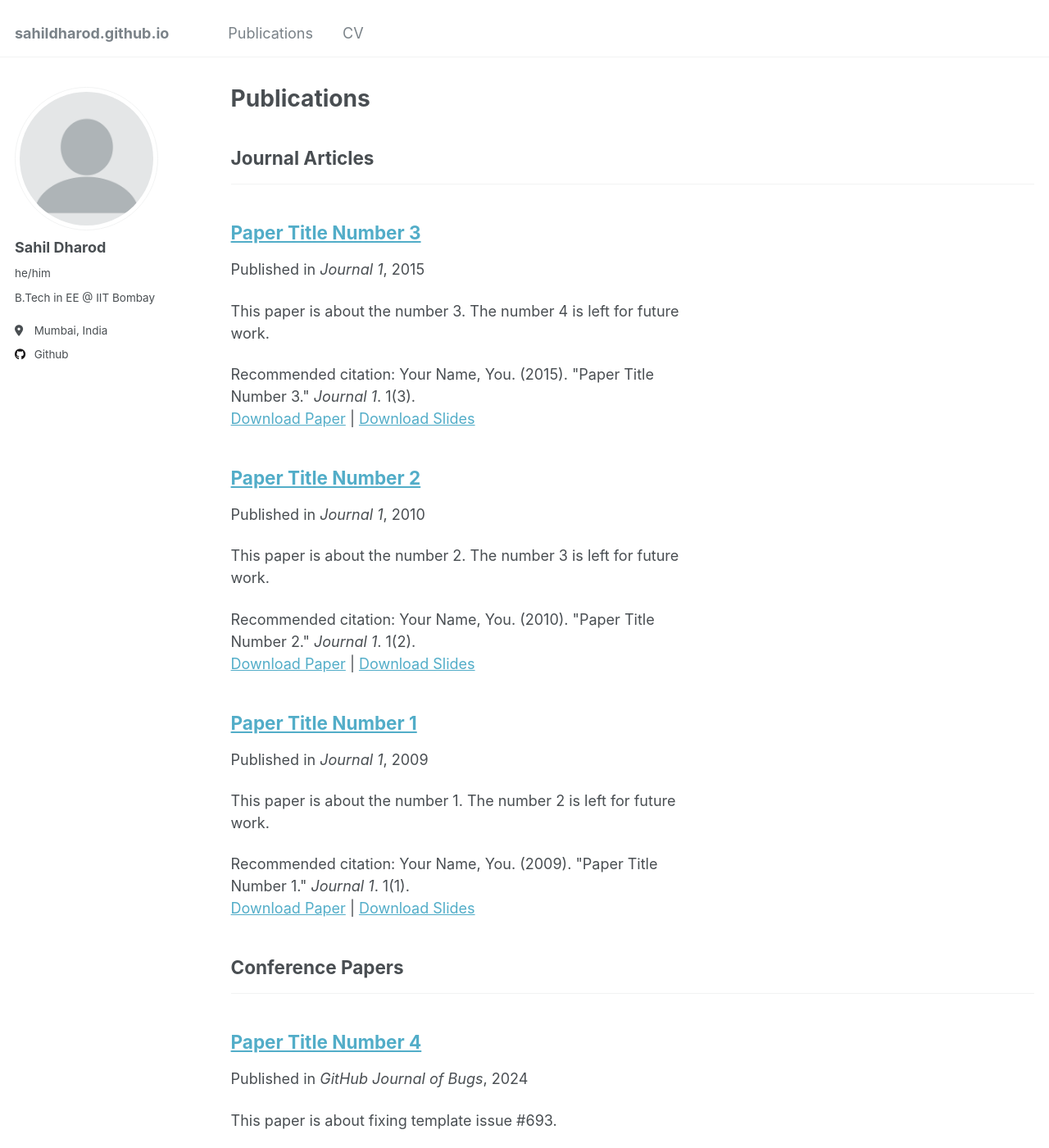
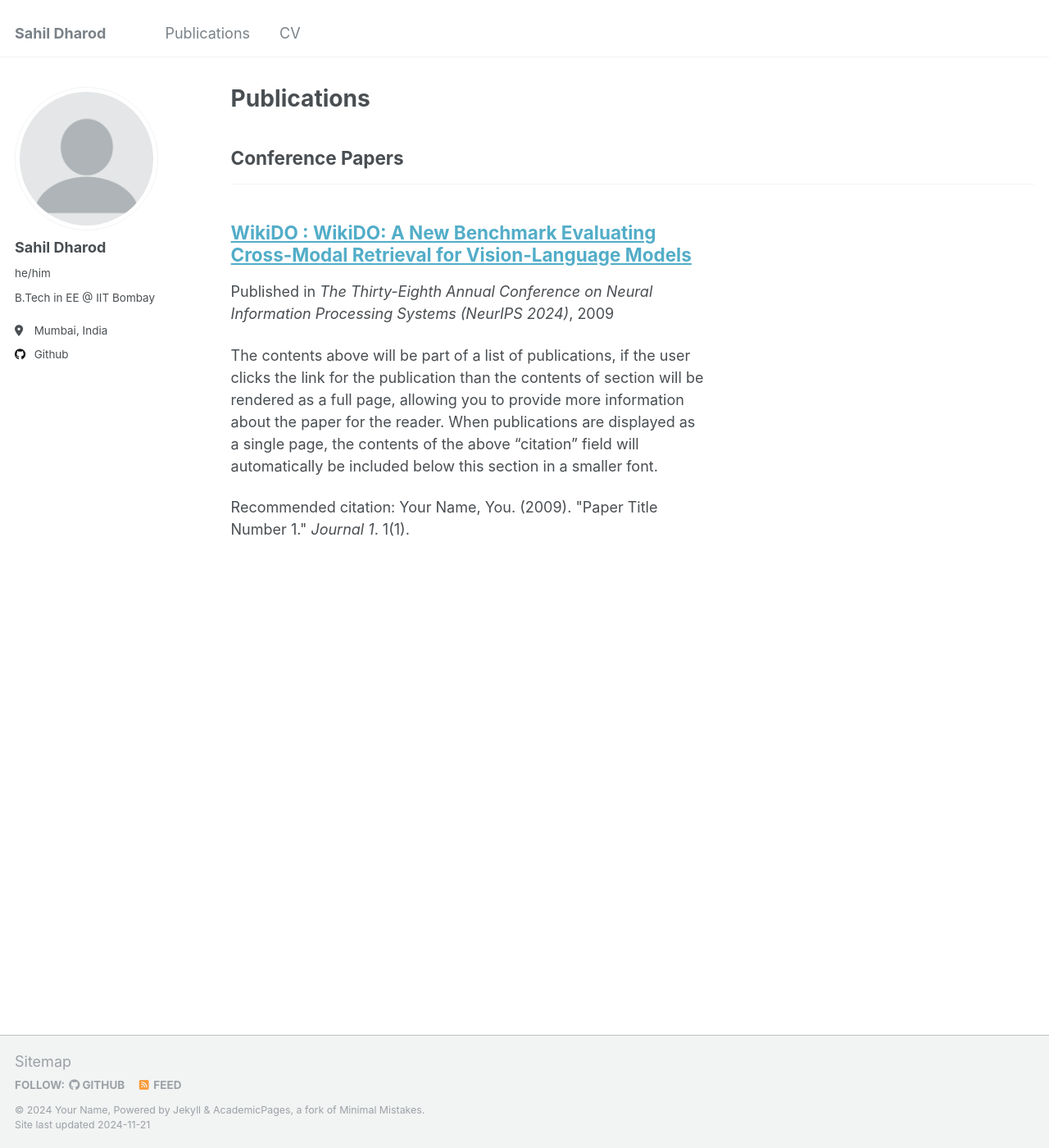
Before and after one commit to sahildharod/sahildharod.github.io, a Jekyll site: the page built from _pages/publications.html, in a window 1280 px wide and 1400 px high. Shown: the whole window at 82% size. Built offline with Jekyll 4.4.1, drawn with Linux system fonts in a browser that asks for light colours; some of the changed text lies outside the part shown.

Commit message:
publications

```diff
--- a/_config.yml
+++ b/_config.yml
@@ -8,7 +8,7 @@
 
 # Basic Site Settings
 locale                   : "en-US"
-# title                    : "Sahil Dharod"
+title                    : "Sahil Dharod"
 title_separator          : "-"
 name                     : &name "Your Name"
 description              : &description "personal description"
--- a/_publications/2009-10-01-paper-title-number-1.md
+++ b/_publications/2009-10-01-paper-title-number-1.md
@@ -1,13 +1,13 @@
 ---
-title: "Paper Title Number 1"
+title: "WikiDO : WikiDO: A New Benchmark Evaluating Cross-Modal Retrieval for Vision-Language Models"
 collection: publications
-category: manuscripts
-permalink: /publication/2009-10-01-paper-title-number-1
-excerpt: 'This paper is about the number 1. The number 2 is left for future work.'
+category: conferences
+# permalink: /publication/2009-10-01-paper-title-number-1
+# excerpt: 'This paper is about the number 1. The number 2 is left for future work.'
 date: 2009-10-01
-venue: 'Journal 1'
-slidesurl: 'http://academicpages.github.io/files/slides1.pdf'
-paperurl: 'http://academicpages.github.io/files/paper1.pdf'
+venue: 'The Thirty-Eighth Annual Conference on Neural Information Processing Systems (NeurIPS 2024)'
+# slidesurl: 'http://academicpages.github.io/files/slides1.pdf'
+# paperurl: 'http://academicpages.github.io/files/paper1.pdf'
 citation: 'Your Name, You. (2009). &quot;Paper Title Number 1.&quot; <i>Journal 1</i>. 1(1).'
 ---
 
--- a/_publications/2010-10-01-paper-title-number-2.md
+++ /dev/null
@@ -1,14 +0,0 @@
----
-title: "Paper Title Number 2"
-collection: publications
-category: manuscripts
-permalink: /publication/2010-10-01-paper-title-number-2
-excerpt: 'This paper is about the number 2. The number 3 is left for future work.'
-date: 2010-10-01
-venue: 'Journal 1'
-slidesurl: 'http://academicpages.github.io/files/slides2.pdf'
-paperurl: 'http://academicpages.github.io/files/paper2.pdf'
-citation: 'Your Name, You. (2010). &quot;Paper Title Number 2.&quot; <i>Journal 1</i>. 1(2).'
----
-
-The contents above will be part of a list of publications, if the user clicks the link for the publication than the contents of section will be rendered as a full page, allowing you to provide more information about the paper for the reader. When publications are displayed as a single page, the contents of the above "citation" field will automatically be included below this section in a smaller font.
--- a/_publications/2015-10-01-paper-title-number-3.md
+++ /dev/null
@@ -1,14 +0,0 @@
----
-title: "Paper Title Number 3"
-collection: publications
-category: manuscripts
-permalink: /publication/2015-10-01-paper-title-number-3
-excerpt: 'This paper is about the number 3. The number 4 is left for future work.'
-date: 2015-10-01
-venue: 'Journal 1'
-slidesurl: 'http://academicpages.github.io/files/slides3.pdf'
-paperurl: 'http://academicpages.github.io/files/paper3.pdf'
-citation: 'Your Name, You. (2015). &quot;Paper Title Number 3.&quot; <i>Journal 1</i>. 1(3).'
----
-
-The contents above will be part of a list of publications, if the user clicks the link for the publication than the contents of section will be rendered as a full page, allowing you to provide more information about the paper for the reader. When publications are displayed as a single page, the contents of the above "citation" field will automatically be included below this section in a smaller font.
--- a/_publications/2024-02-17-paper-title-number-4.md
+++ /dev/null
@@ -1,13 +0,0 @@
----
-title: "Paper Title Number 4"
-collection: publications
-category: conferences
-permalink: /publication/2024-02-17-paper-title-number-4
-excerpt: 'This paper is about fixing template issue #693.'
-date: 2024-02-17
-venue: 'GitHub Journal of Bugs'
-paperurl: 'http://academicpages.github.io/files/paper3.pdf'
-citation: 'Your Name, You. (2024). &quot;Paper Title Number 3.&quot; <i>GitHub Journal of Bugs</i>. 1(3).'
----
-
-The contents above will be part of a list of publications, if the user clicks the link for the publication than the contents of section will be rendered as a full page, allowing you to provide more information about the paper for the reader. When publications are displayed as a single page, the contents of the above "citation" field will automatically be included below this section in a smaller font.
```
Also changed, not shown: _pages/about.md (+1 -1 lines).
